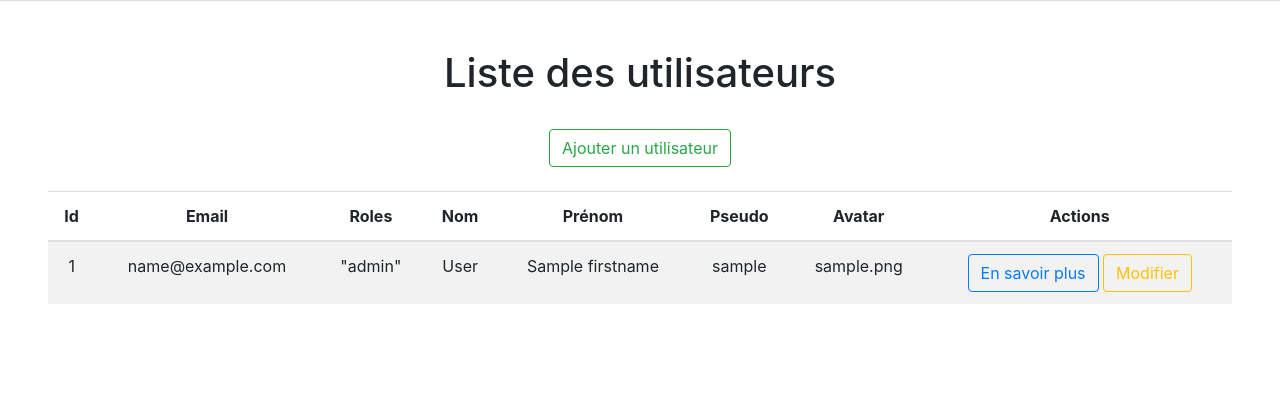
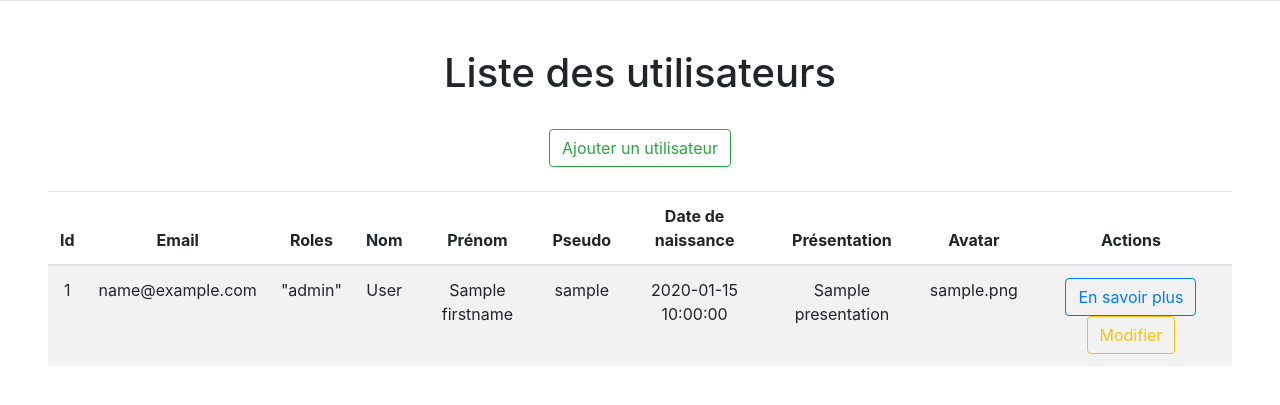
Before and after one commit to David-Besse/art-home_back, a Symfony app: template templates/user/index.html.twig in a window 1280 px wide. Shown: the part 56-461 px from the top of the page. Run offline with Twig, Linux system fonts and the light colour scheme; the template is opened without the code that fills it: most values are stand-ins (such as "Sample title", 1, 10 or a date in 2020); some libraries are stand-ins or nearby versions.

Commit message:
update template twig for user entity

```diff
--- a/templates/user/index.html.twig
+++ b/templates/user/index.html.twig
@@ -17,6 +17,8 @@
                 <th>Nom</th>
                 <th>Prénom</th>
                 <th>Pseudo</th>
+                <th>Date de naissance</th>
+                <th>Présentation</th>
                 <th>Avatar</th>
                 <th>Actions</th>
             </tr>
@@ -30,6 +32,8 @@
                 <td>{{ user.lastname }}</td>
                 <td>{{ user.firstname }}</td>
                 <td>{{ user.nickname }}</td>
+                <td>{{ user.dateOfBirth }}</td>
+                <td>{{ user.presentation }}</td>
                 <td>{{ user.avatar }}</td>
                 <td>
                     <a href="{{ path('app_user_show', {'id': user.id}) }}" class="btn btn-outline-primary">En savoir plus</a>
```
Also changed, not shown: templates/user/show.html.twig (+8 -0 lines).
